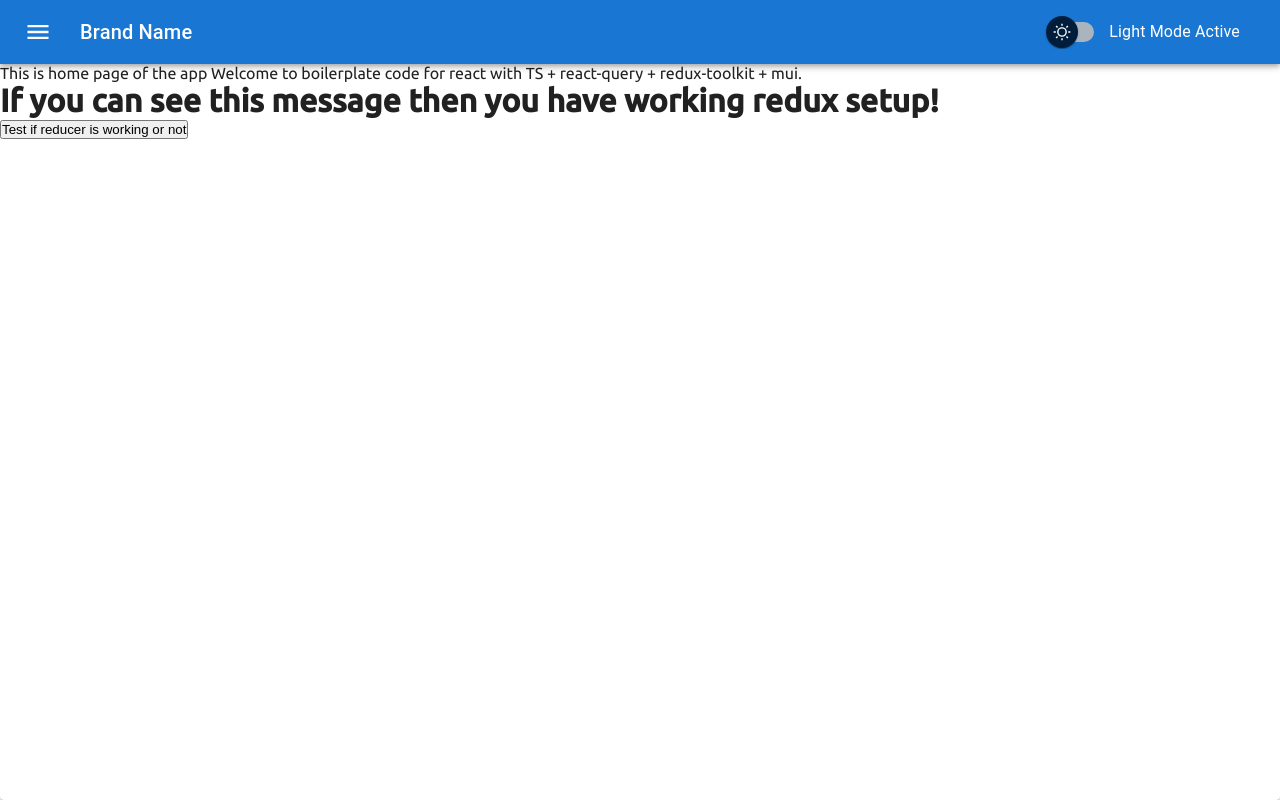
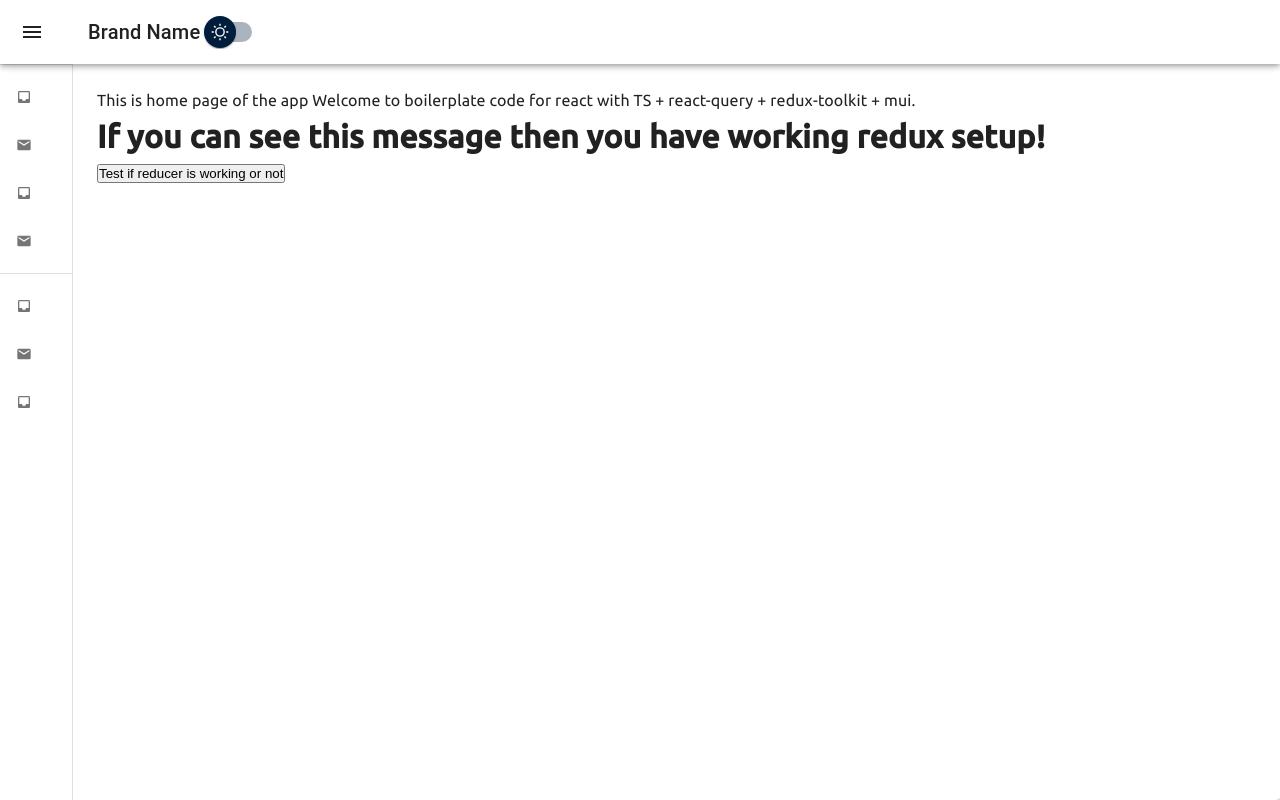
Before and after one commit to errajeevranjan/boilerplate-react, a React (Create React App) app: page / in a window 1280 px wide. Built offline with nearby package versions, Linux system fonts and the light colour scheme.

Commit message:
New navigations with sidebar

```diff
--- a/src/components/navigation/Navigation.tsx
+++ b/src/components/navigation/Navigation.tsx
@@ -1,63 +1,65 @@
 import {
-	AppBar,
-	Button,
+	Box,
+	CssBaseline,
+	Divider,
+	FormControlLabel,
 	IconButton,
 	List,
 	ListItem,
 	ListItemIcon,
 	ListItemText,
-	SwipeableDrawer,
 	Toolbar,
 	Typography,
-	Stack,
-	FormControlLabel,
-	SvgIcon,
 } from "@mui/material";
-import { NAV_LINKS } from "constants/NavLinks";
+import { useTheme } from "@mui/material/styles";
 import * as React from "react";
-import { MdClose, MdMenu } from "react-icons/md";
+import { MdChevronRight, MdInbox, MdMail, MdMenu } from "react-icons/md";
+import { useAppDispatch } from "reduxStore";
+import { toggleDarkModeReducer } from "reduxStore/app/appSlice";
 import { DarkModeSwitch } from "./DarkModeSwitch";
-import { useAppDispatch, useAppSelector } from "reduxStore";
-import {
-	appDataInReduxStore,
-	toggleDarkModeReducer,
-} from "reduxStore/app/appSlice";
+import { AppBar, Drawer, DrawerHeader } from "./NavigationComponents";
 
 type ReactChildren = {
 	children: React.ReactNode;
 };
 
-type Nav = {
-	key: string;
-	title: string;
-	path: string;
-	icon: React.ElementType;
-};
-
 const Navigation = ({ children }: ReactChildren) => {
 	const dispatch = useAppDispatch();
-	const { isDarkModeActive } = useAppSelector(appDataInReduxStore);
 
+	const theme = useTheme();
 	const [open, setOpen] = React.useState(false);
 
-	const toggleDrawer = () => {
-		setOpen(!open);
+	const handleDrawerOpen = () => {
+		setOpen(true);
+	};
+
+	const handleDrawerClose = () => {
+		setOpen(false);
 	};
 
 	return (
-		<>
-			<AppBar position='static'>
+		<Box sx={{ display: "flex" }}>
+			<CssBaseline />
+			<AppBar position='fixed' open={open} color='inherit'>
 				<Toolbar>
 					<IconButton
-						size='large'
+						color='inherit'
+						aria-label='open drawer'
+						onClick={handleDrawerOpen}
 						edge='start'
-						color='inherit'
-						aria-label='menu'
-						sx={{ mr: 2 }}
-						onClick={toggleDrawer}>
+						sx={{
+							marginRight: "36px",
+							...(open && { display: "none" }),
+						}}>
 						<MdMenu />
 					</IconButton>
-					<Typography variant='h6' component='div' sx={{ flexGrow: 1 }}>
+					<Typography
+						sx={{
+							...(open && { display: "none" }),
+						}}
+						variant='h6'
+						noWrap
+						component='div'>
 						Brand Name
 					</Typography>
 					<FormControlLabel
@@ -67,44 +69,51 @@ const Navigation = ({ children }: ReactChildren) => {
 								onClick={() => dispatch(toggleDarkModeReducer())}
 							/>
 						}
-						label={`${isDarkModeActive ? "Dark" : "Light"} Mode Active`}
+						label={""}
 					/>
 				</Toolbar>
 			</AppBar>
-
-			{children}
-
-			<SwipeableDrawer
-				anchor={"left"}
-				open={open}
-				onClose={toggleDrawer}
-				onOpen={toggleDrawer}>
-				<Stack
-					direction='row'
-					justifyContent='space-around'
-					alignItems='center'>
-					<IconButton
-						size='large'
-						color='inherit'
-						aria-label='close-menu'
-						onClick={toggleDrawer}>
-						<MdClose />
+			<Drawer variant='permanent' open={open}>
+				<DrawerHeader>
+					<Typography variant='h6' noWrap component='div'>
+						Brand Name
+					</Typography>
+					<IconButton onClick={handleDrawerClose}>
+						{theme.direction === "rtl" ? (
+							<MdChevronRight />
+						) : (
+							<MdChevronRight />
+						)}
 					</IconButton>
-
-					<Button>Brand Name</Button>
-				</Stack>
+				</DrawerHeader>
+				<Divider />
 				<List>
-					{NAV_LINKS.map((nav: Nav) => (
-						<ListItem button key={nav.key}>
+					{["Inbox", "Starred", "Send email", "Drafts"].map((text, index) => (
+						<ListItem button key={text}>
 							<ListItemIcon>
-								<SvgIcon component={nav.icon} />
+								{index % 2 === 0 ? <MdInbox /> : <MdMail />}
 							</ListItemIcon>
-							<ListItemText primary={nav.title} />
+							<ListItemText primary={text} />
 						</ListItem>
 					))}
 				</List>
-			</SwipeableDrawer>
-		</>
+				<Divider />
+				<List>
+					{["All mail", "Trash", "Spam"].map((text, index) => (
+						<ListItem button key={text}>
+							<ListItemIcon>
+								{index % 2 === 0 ? <MdInbox /> : <MdMail />}
+							</ListItemIcon>
+							<ListItemText primary={text} />
+						</ListItem>
+					))}
+				</List>
+			</Drawer>
+			<Box component='main' sx={{ flexGrow: 1, p: 3, overflow: "hidden" }}>
+				<DrawerHeader />
+				{children}
+			</Box>
+		</Box>
 	);
 };
 export default Navigation;
--- /dev/null
+++ b/src/components/navigation/NavigationComponents.tsx
@@ -0,0 +1,74 @@
+import MuiAppBar, { AppBarProps as MuiAppBarProps } from "@mui/material/AppBar";
+import MuiDrawer from "@mui/material/Drawer";
+import { CSSObject, styled, Theme } from "@mui/material/styles";
+
+const drawerWidth = 240;
+
+export const openedMixin = (theme: Theme): CSSObject => ({
+	width: drawerWidth,
+	transition: theme.transitions.create("width", {
+		easing: theme.transitions.easing.sharp,
+		duration: theme.transitions.duration.enteringScreen,
+	}),
+	overflowX: "hidden",
+});
+
+export const closedMixin = (theme: Theme): CSSObject => ({
+	transition: theme.transitions.create("width", {
+		easing: theme.transitions.easing.sharp,
+		duration: theme.transitions.duration.leavingScreen,
+	}),
+	overflowX: "hidden",
+	width: `calc(${theme.spacing(7)} + 1px)`,
+	[theme.breakpoints.up("sm")]: {
+		width: `calc(${theme.spacing(9)} + 1px)`,
+	},
+});
+
+export const DrawerHeader = styled("div")(({ theme }) => ({
+	display: "flex",
+	alignItems: "center",
+	justifyContent: "space-between",
+	padding: theme.spacing(0, 1),
+	// necessary for content to be below app bar
+	...theme.mixins.toolbar,
+}));
+
+interface AppBarProps extends MuiAppBarProps {
+	open?: boolean;
+}
+
+export const AppBar = styled(MuiAppBar, {
+	shouldForwardProp: (prop) => prop !== "open",
+})<AppBarProps>(({ theme, open }) => ({
+	zIndex: theme.zIndex.drawer + 1,
+	transition: theme.transitions.create(["width", "margin"], {
+		easing: theme.transitions.easing.sharp,
+		duration: theme.transitions.duration.leavingScreen,
+	}),
+	...(open && {
+		marginLeft: drawerWidth,
+		width: `calc(100% - ${drawerWidth}px)`,
+		transition: theme.transitions.create(["width", "margin"], {
+			easing: theme.transitions.easing.sharp,
+			duration: theme.transitions.duration.enteringScreen,
+		}),
+	}),
+}));
+
+export const Drawer = styled(MuiDrawer, {
+	shouldForwardProp: (prop) => prop !== "open",
+})(({ theme, open }) => ({
+	width: drawerWidth,
+	flexShrink: 0,
+	whiteSpace: "nowrap",
+	boxSizing: "border-box",
+	...(open && {
+		...openedMixin(theme),
+		"& .MuiDrawer-paper": openedMixin(theme),
+	}),
+	...(!open && {
+		...closedMixin(theme),
+		"& .MuiDrawer-paper": closedMixin(theme),
+	}),
+}));
```
